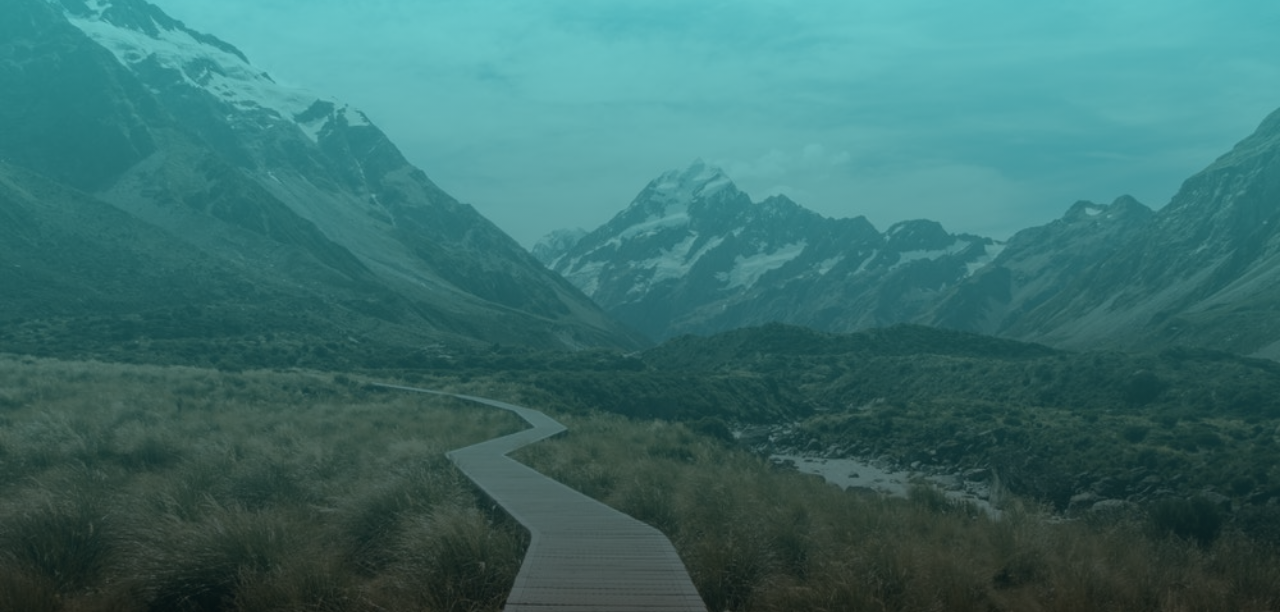
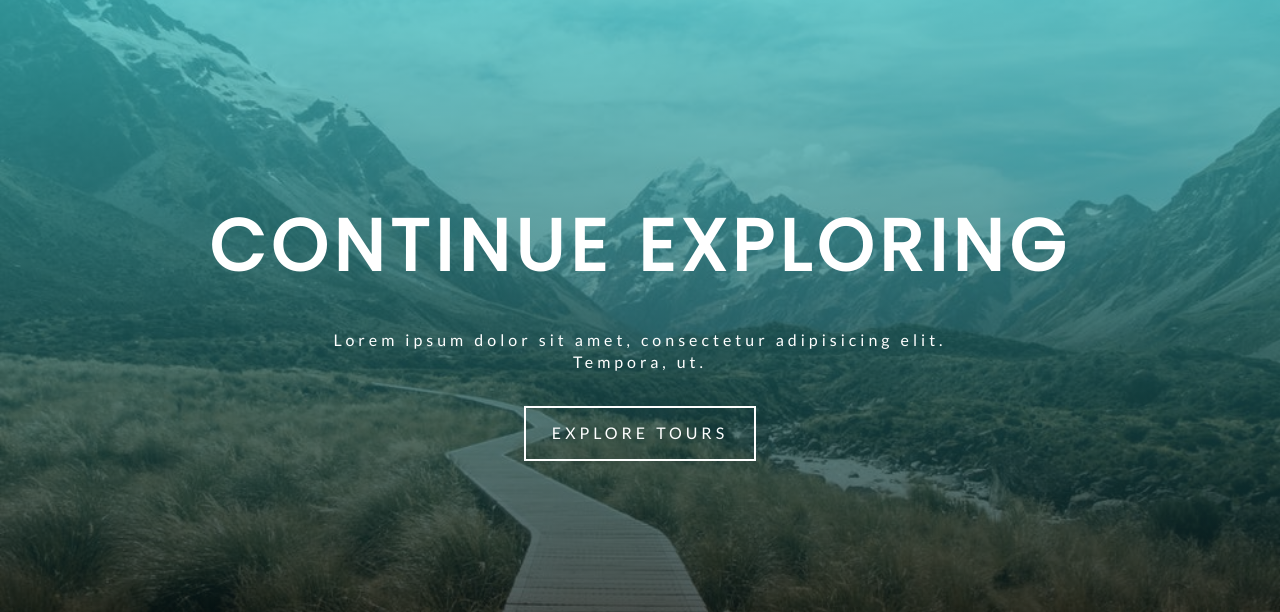
Before and after one commit to flast1k/gatsby-example-project, a Gatsby site: page / in a window 1280 px wide. Shown: the part 188-800 px from the top of the page. Built offline with nearby package versions, Linux system fonts and the light colour scheme; Gatsby itself is replaced by a stand-in of ours.

Commit message:
create banner

```diff
--- /dev/null
+++ b/src/components/Banner.js
@@ -0,0 +1,15 @@
+import React from 'react';
+
+import styles from '../css/banner.module.css';
+
+const Banner = ({ title, info, children }) => {
+  return (
+    <div className={styles.banner}>
+      <h1>{title}</h1>
+      <p>{info}</p>
+      {children}
+    </div>
+  );
+};
+
+export default Banner;
--- /dev/null
+++ b/src/css/banner.module.css
@@ -0,0 +1,24 @@
+.banner {
+  text-align: center;
+  letter-spacing: var(--mainSpacing);
+  color: var(--mainWhite);
+}
+.banner h1 {
+  font-size: 3.3rem;
+  text-transform: uppercase;
+  margin-bottom: 2rem;
+  padding: 0 1rem;
+  letter-spacing: 6px;
+}
+.banner p {
+  width: 85%;
+  margin: 0 auto 2rem;
+}
+@media screen and (min-width: 768px) {
+  .banner h1 {
+    font-size: 4.5rem;
+  }
+  .banner p {
+    width: 70%;
+  }
+}
--- a/src/pages/index.js
+++ b/src/pages/index.js
@@ -1,12 +1,23 @@
 import React from 'react';
+import { Link } from 'gatsby';
 
 import Layout from '../components/Layout';
 import SimpleHero from '../components/SimpleHero';
+import Banner from '../components/Banner';
 
 export default function Home() {
   return (
     <Layout>
-      <SimpleHero />
+      <SimpleHero>
+        <Banner
+          title="continue exploring"
+          info="Lorem ipsum dolor sit amet, consectetur adipisicing elit. Tempora, ut."
+        >
+          <Link to="/tours" className="btn-white">
+            explore tours
+          </Link>
+        </Banner>
+      </SimpleHero>
     </Layout>
   );
 }
```
